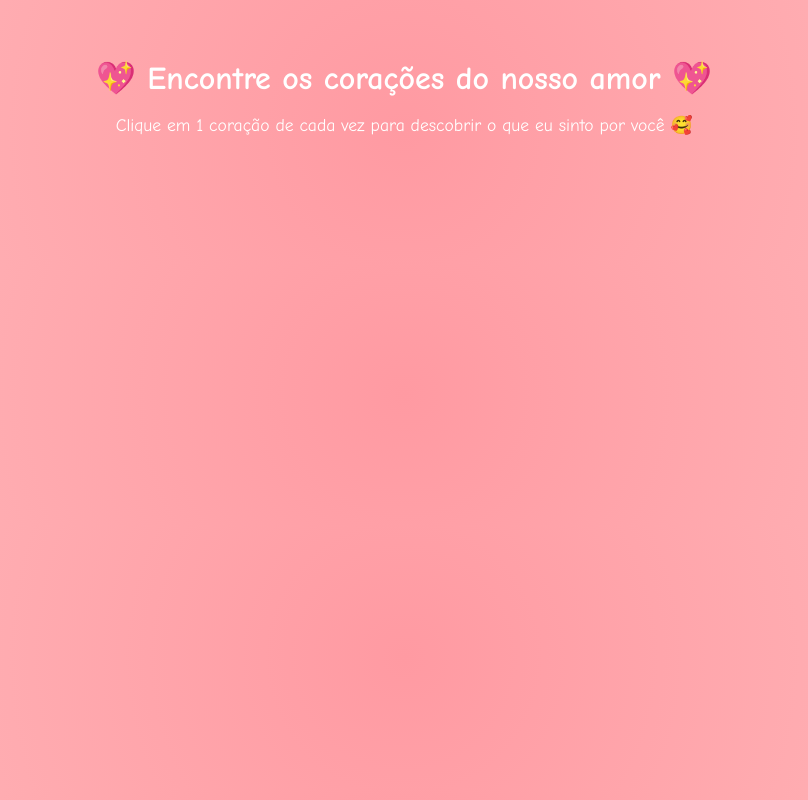
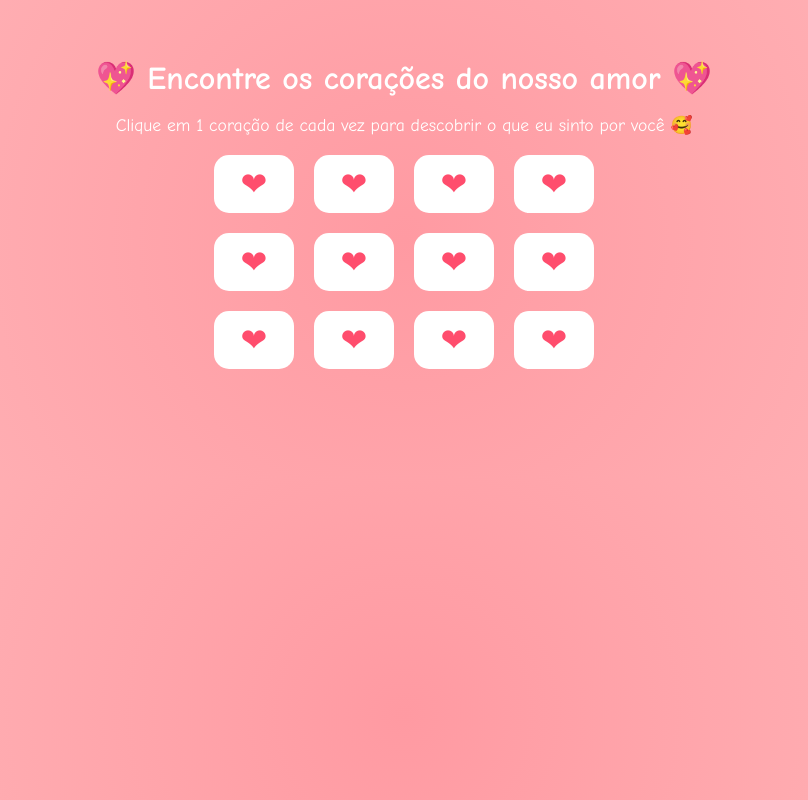
Before and after one commit to Gs16016/1-ano-com-meu-amor, a plain HTML site: page index.html in a window 1280 px wide. Shown: the whole page, without its empty margins (236-1044 px from the left). Drawn offline with Linux system fonts and the light colour scheme.

Commit message:
Update index.html

```diff
--- a/index.html
+++ b/index.html
@@ -1,20 +1,92 @@
 <!DOCTYPE html>
 <html lang="pt-br">
 <head>
-  <meta charset="UTF-8">
+  <meta charset="UTF-8" />
   <title>Joguinho do Amor 💘</title>
-  <link rel="stylesheet" href="style.css">
+  <style>
+    body {
+      background: radial-gradient(circle, #ff9aa2, #ffb6b9);
+      font-family: 'Comic Sans MS', cursive;
+      text-align: center;
+      color: #fff;
+      padding: 30px;
+    }
+
+    h1 {
+      font-size: 2em;
+      margin-bottom: 10px;
+    }
+
+    .instrucao {
+      margin-bottom: 20px;
+      font-size: 1.1em;
+    }
+
+    .grade {
+      display: grid;
+      grid-template-columns: repeat(4, 80px);
+      gap: 20px;
+      justify-content: center;
+      margin: 0 auto;
+    }
+
+    .botao-coracao {
+      font-size: 2em;
+      background: white;
+      color: #ff4d6d;
+      border: none;
+      border-radius: 15px;
+      cursor: pointer;
+      transition: transform 0.2s;
+      padding: 10px;
+    }
+
+    .botao-coracao:hover {
+      transform: scale(1.1);
+    }
+
+    #mensagem {
+      margin-top: 30px;
+      font-size: 1.3em;
+      color: #fff8f8;
+      min-height: 40px;
+    }
+  </style>
 </head>
 <body>
   <h1>💖 Encontre os corações do nosso amor 💖</h1>
   <p class="instrucao">Clique em 1 coração de cada vez para descobrir o que eu sinto por você 🥰</p>
 
-  <div class="grade">
-    <!-- Os corações aparecerão aqui via JavaScript -->
-  </div>
-
+  <div class="grade"></div>
   <div id="mensagem"></div>
 
-  <script src="script.js"></script>
+  <script>
+    const frases = [
+      "Você é meu coração fora do peito 💘",
+      "Eu amo cada pedacinho de você 💗",
+      "Estar com você é meu lugar favorito 🏡",
+      "Você é meu sol nos dias nublados ☀️",
+      "Te amo mais do que pizza 🍕❤️",
+      "Com você, tudo fica leve 😍",
+      "Você é a melhor parte do meu dia ✨",
+      "Meu amor por você só cresce 🌱"
+    ];
+
+    const grade = document.querySelector(".grade");
+    const mensagem = document.getElementById("mensagem");
+
+    for (let i = 0; i < 12; i++) {
+      const botao = document.createElement("button");
+      botao.className = "botao-coracao";
+      botao.innerText = "❤";
+      botao.onclick = () => {
+        const frase = frases[Math.floor(Math.random() * frases.length)];
+        mensagem.innerText = frase;
+        botao.disabled = true;
+        botao.style.opacity = "0.5";
+      };
+      grade.appendChild(botao);
+    }
+  </script>
 </body>
 </html>
```
